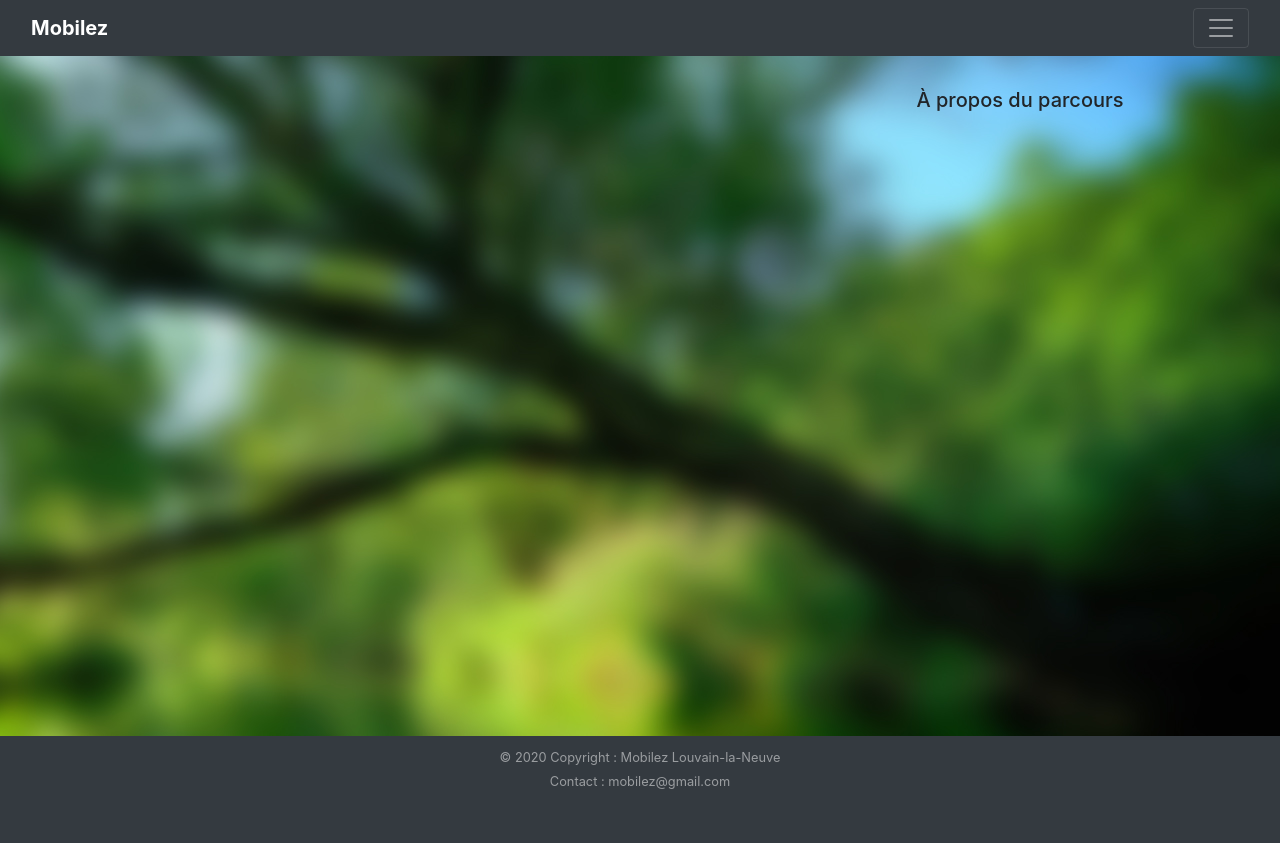
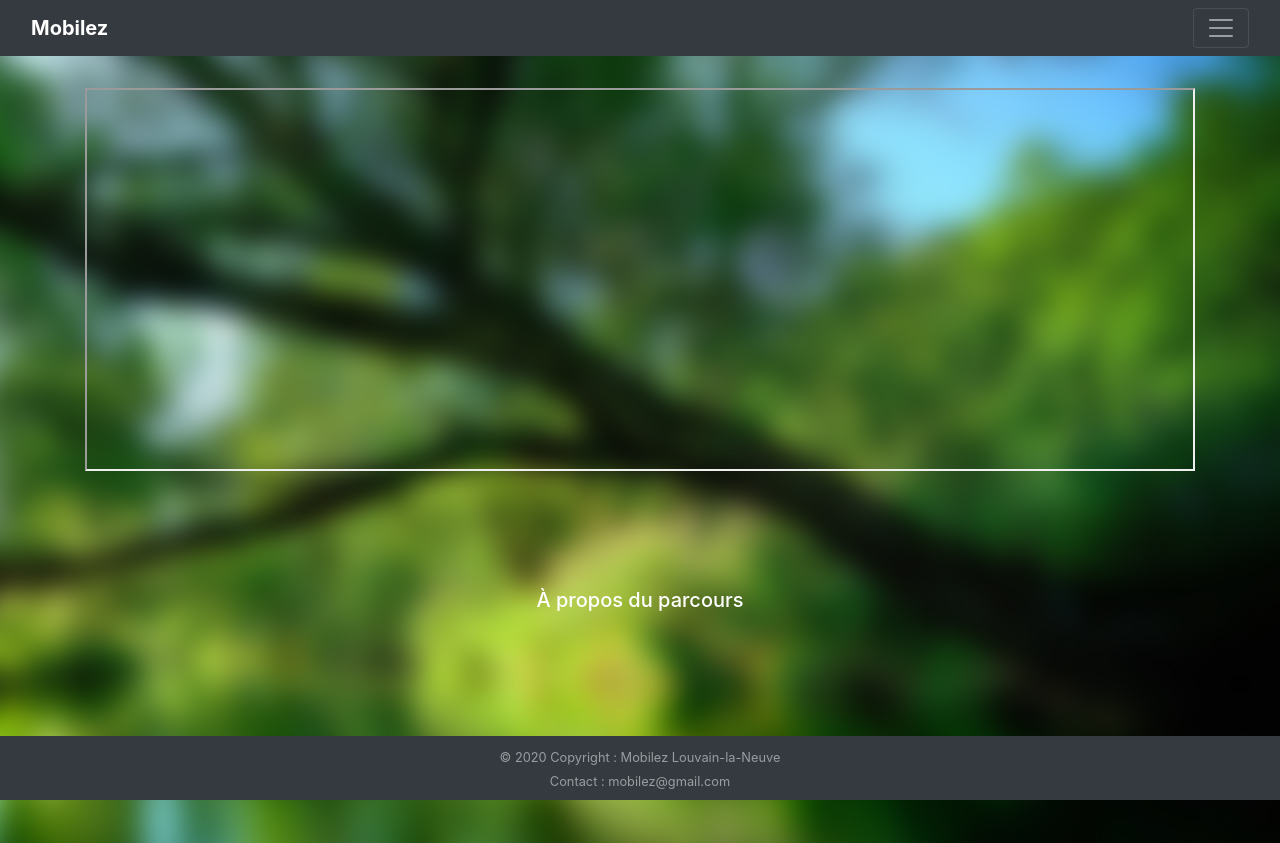
Before and after one commit to Rody96/Mobilez2, a Django app: template accueil/templates/accueil/index_detail.html in a window 1280 px wide. Before the commit the page ends 789 px from the top, so only its background shows below. Run offline with Django 3.2, Linux system fonts and the light colour scheme; the template is opened without the code that fills it, so the values that code supplies are empty; some libraries are stand-ins or nearby versions.

Commit message:
map page update

```diff
--- a/accueil/templates/accueil/index_detail.html
+++ b/accueil/templates/accueil/index_detail.html
@@ -1,13 +1,11 @@
 {% extends 'base.html' %}
 {% block content %}
+    <div class = map>
 <h1>{{ accueil.title }}</h1>
-<div class="row">
-    <div class="col-md-8">
-        <iframe width="100%" height="300px" frameborder="0" allowfullscreen src="{{ accueil.map_url_data }}"></iframe>
-    </div>
-    <div class="col-md-4">
+        <iframe width="100%" allowfullscreen src="{{ accueil.map_url_data }}"></iframe>
+        <div class="info">
         <h5>À propos du parcours</h5>
         <p>{{ accueil.description }}</p>
-    </div>
+            </div>
 </div>
 {% endblock %}
--- /dev/null
+++ b/static/css/map.css
@@ -0,0 +1,14 @@
+.map {
+    color: white;
+    height: 200%;
+    width: 100%;
+}
+
+.map iframe {
+    height: 60%;
+}
+
+.map .info {
+    margin-top: 10%;
+    height: 40%;
+}
--- a/templates/base.html
+++ b/templates/base.html
@@ -13,6 +13,7 @@
     <link rel="stylesheet" href={% static "/css/index.css" %}>
     <link rel="stylesheet" href="{% static "/css/base.css" %}">
     <link rel="stylesheet" href="{% static "/css/mail.css" %}">
+    <link rel="stylesheet" href="{% static "/css/map.css" %}">
     <link rel="stylesheet" href="{% static "/css/signOut.css" %}">
     <meta name="viewport" content="width=device-width, initial-scale=1, shrink-to-fit=no">
 {#    navbar ------------------------#}
```
